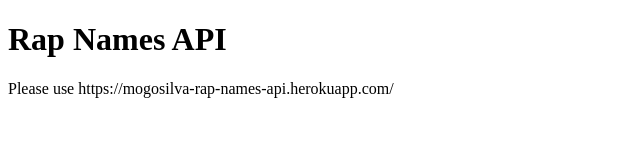
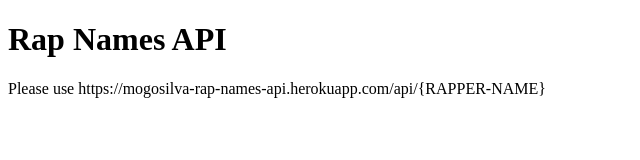
Before and after one commit to mogosilva/rap-name-api, a website: page index.html in a window 1280 px wide. Shown: the whole page, without its empty margins (0-640 px from the left). Drawn offline with Linux system fonts and the light colour scheme.

Commit message:
Improving documentation and updating page title

```diff
--- a/index.html
+++ b/index.html
@@ -4,10 +4,10 @@
 	<meta charset="UTF-8">
 	<meta http-equiv="X-UA-Compatible" content="IE=edge">
 	<meta name="viewport" content="width=device-width, initial-scale=1.0">
-	<title>Document</title>
+	<title>Rapper Names</title>
 </head>
 <body>
 	<h1>Rap Names API</h1>
-	<p>Please use https://mogosilva-rap-names-api.herokuapp.com/</p>
+	<p>Please use https://mogosilva-rap-names-api.herokuapp.com/api/{RAPPER-NAME}</p>
 </body>
 </html>
```
